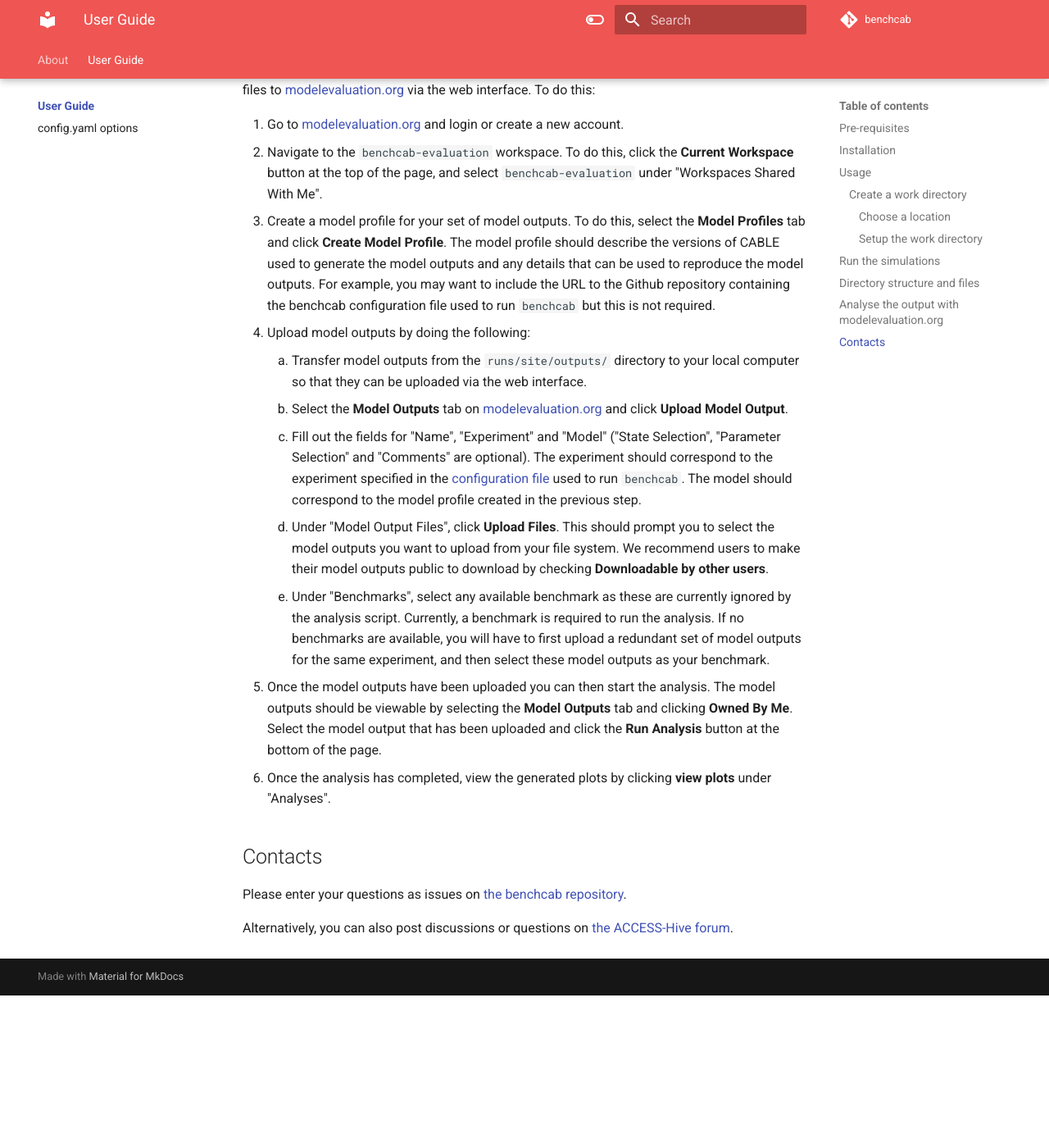
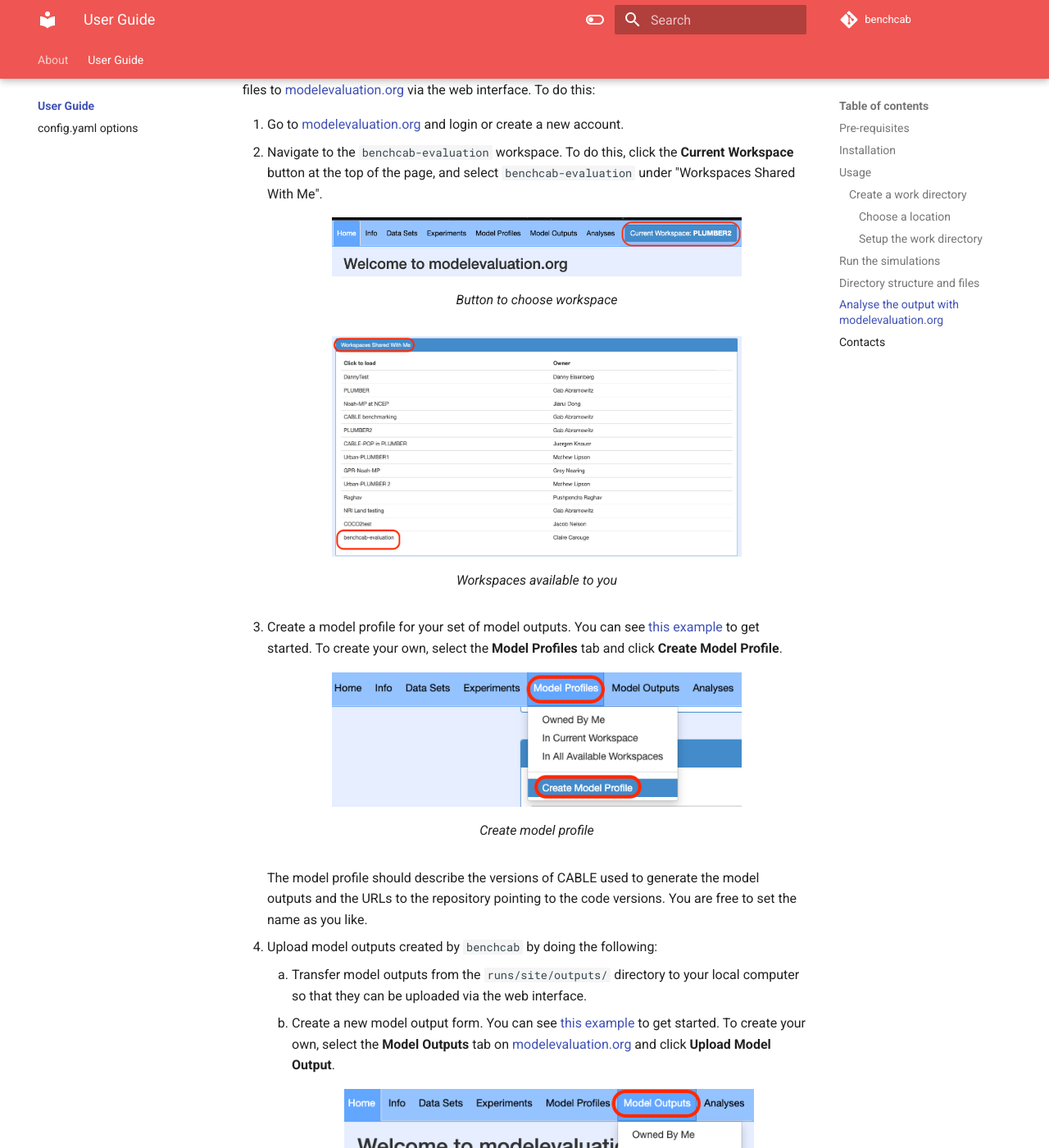
Before and after one commit to mdekauwe/CABLE_benchmarking, an MkDocs documentation site: the page built from docs/user_guide/index.md, in a window 1280 px wide and 1400 px high, scrolled down 4025 px. Shown: the whole window at 82% size. Built offline with MkDocs 1.6.1 and Material for MkDocs 9.7.7, drawn with Linux system fonts in a browser that asks for light colours; comment, search, counter and statistics services are not loaded; before the commit the page ends 5239 px from its top, so only the background shows below that; some of the changed text lies outside the part shown.

Commit message:
Add screenshots for me.org instructions

```diff
--- a/docs/user_guide/index.md
+++ b/docs/user_guide/index.md
@@ -143,16 +143,59 @@
 
 1. Go to [modelevaluation.org][meorg] and login or create a new account.
 2. Navigate to the `benchcab-evaluation` workspace. To do this, click the **Current Workspace** button at the top of the page, and select `benchcab-evaluation` under "Workspaces Shared With Me".
-3. Create a model profile for your set of model outputs. To do this, select the **Model Profiles** tab and click **Create Model Profile**. The model profile should describe the versions of CABLE used to generate the model outputs and any details that can be used to reproduce the model outputs. For example, you may want to include the URL to the Github repository containing the benchcab configuration file used to run `benchcab` but this is not required.
-4. Upload model outputs by doing the following:
+    <figure markdown>
+      ![Workspace Button](../assets/model_evaluation/Current%20Workspace%20button.png){ width="500" }
+      <figcaption>Button to choose workspace</figcaption>
+    </figure>
+    <figure markdown>
+      ![Workspace Choice](../assets/model_evaluation/Choose%20workspace.png){ width="500" }
+      <figcaption>Workspaces available to you</figcaption>
+    </figure>
+
+3. Create a model profile for your set of model outputs. You can see [this example][model_profile_eg] to get started. To create your own, select the **Model Profiles** tab and click **Create Model Profile**.
+    <figure markdown>
+      ![Model profile](../assets/model_evaluation/Create%20model%20profile.png){ width="500" }
+      <figcaption>Create model profile</figcaption>
+    </figure>
+
+    The model profile should describe the versions of CABLE used to generate the model outputs and the URLs to the repository pointing to the code versions. You are free to set the name as you like.
+
+4. Upload model outputs created by `benchcab` by doing the following:
     1. Transfer model outputs from the `runs/site/outputs/` directory to your local computer so that they can be uploaded via the web interface.
-    2. Select the **Model Outputs** tab on [modelevaluation.org](meorg) and click **Upload Model Output**.
-    3. Fill out the fields for "Name", "Experiment" and "Model" ("State Selection", "Parameter Selection" and "Comments" are optional). The experiment should correspond to the experiment specified in the [configuration file](config_options) used to run `benchcab`. The model should correspond to the model profile created in the previous step.
+    2. Create a new model output form. You can see [this example][model_output_eg] to get started. To create your own, select the **Model Outputs** tab on [modelevaluation.org][meorg] and click **Upload Model Output**.
+        <figure markdown>
+          ![Model output](../assets/model_evaluation/New%20model%20output.png){ width="500" }
+          <figcaption>Create model output</figcaption>
+        </figure>
+
+    3. Fill out the fields for "Name", "Experiment" and "Model" ("State Selection", "Parameter Selection" and "Comments" are optional):
+        - **The experiment** should correspond to the experiment specified in the [configuration file][config_options] used to run `benchcab`.
+        - **The model** should correspond to the Model Profile created in the previous step.
+        - Optionally, in **the comments**, you may also want to include the URL to the Github repository containing the benchcab configuration file used to run `benchcab` and any other information needed to reproduce the outputs.
+
     4. Under "Model Output Files", click **Upload Files**. This should prompt you to select the model outputs you want to upload from your file system. We recommend users to make their model outputs public to download by checking **Downloadable by other users**.
-    5. Under "Benchmarks", select any available benchmark as these are currently ignored by the analysis script. Currently, a benchmark is required to run the analysis. If no benchmarks are available, you will have to first upload a redundant set of model outputs for the same experiment, and then select these model outputs as your benchmark.
-5. Once the model outputs have been uploaded you can then start the analysis. The model outputs should be viewable by selecting the **Model Outputs** tab and clicking **Owned By Me**. Select the model output that has been uploaded and click the **Run Analysis** button at the bottom of the page.
+        <figure markdown>
+          ![Public output](../assets/model_evaluation/Public%20output.png){ width="300" }
+          <figcaption>Make model output public</figcaption>
+        </figure>
+
+    5. Under "Benchmarks", you may need to add a benchmark depending on the experiment chosen. This is an error and will be fixed soon.
+        - **Five site test** and **Forty two site test**: a benchmark is required to run the analysis for the `Five site test` experiment. You can use [this model profile][benchmark_eg] as a benchmark for this experiment.
+        - **single site experiments**: No benchmark is required. You can add your own if you would like to. You can use [this example][benchmark_eg] to know how to set up your own model output as a benchmark.
+
+    6. **Save** your model output!
+
+5. Once the model outputs have been uploaded you can then start the analysis by clicking the **Run Analysis** button at the top of the page. The same button is also found at the bottom of the page.
+    <figure markdown>
+      ![Run analysis](../assets/model_evaluation/Run%20analysis.png){ width="700" }
+      <figcaption>Run analysis button</figcaption>
+    </figure>
+
 6. Once the analysis has completed, view the generated plots by clicking **view plots** under "Analyses".
-
+    <figure markdown>
+      ![View plots](../assets/model_evaluation/View%20plot.png){ width="500" }
+      <figcaption>Link to plots</figcaption>
+    </figure>
 
 ## Contacts
 
```
Also changed, not shown: other parts of docs/user_guide/index.md (+2 -0 lines), docs/assets/model_evaluation/Choose workspace.png (added), docs/assets/model_evaluation/Create model profile.png (added), docs/assets/model_evaluation/Current Workspace button.png (added), docs/assets/model_evaluation/New model output.png (added), docs/assets/model_evaluation/Public output.png (added), docs/assets/model_evaluation/Run analysis.png (added), docs/assets/model_evaluation/View plot.png (added).
